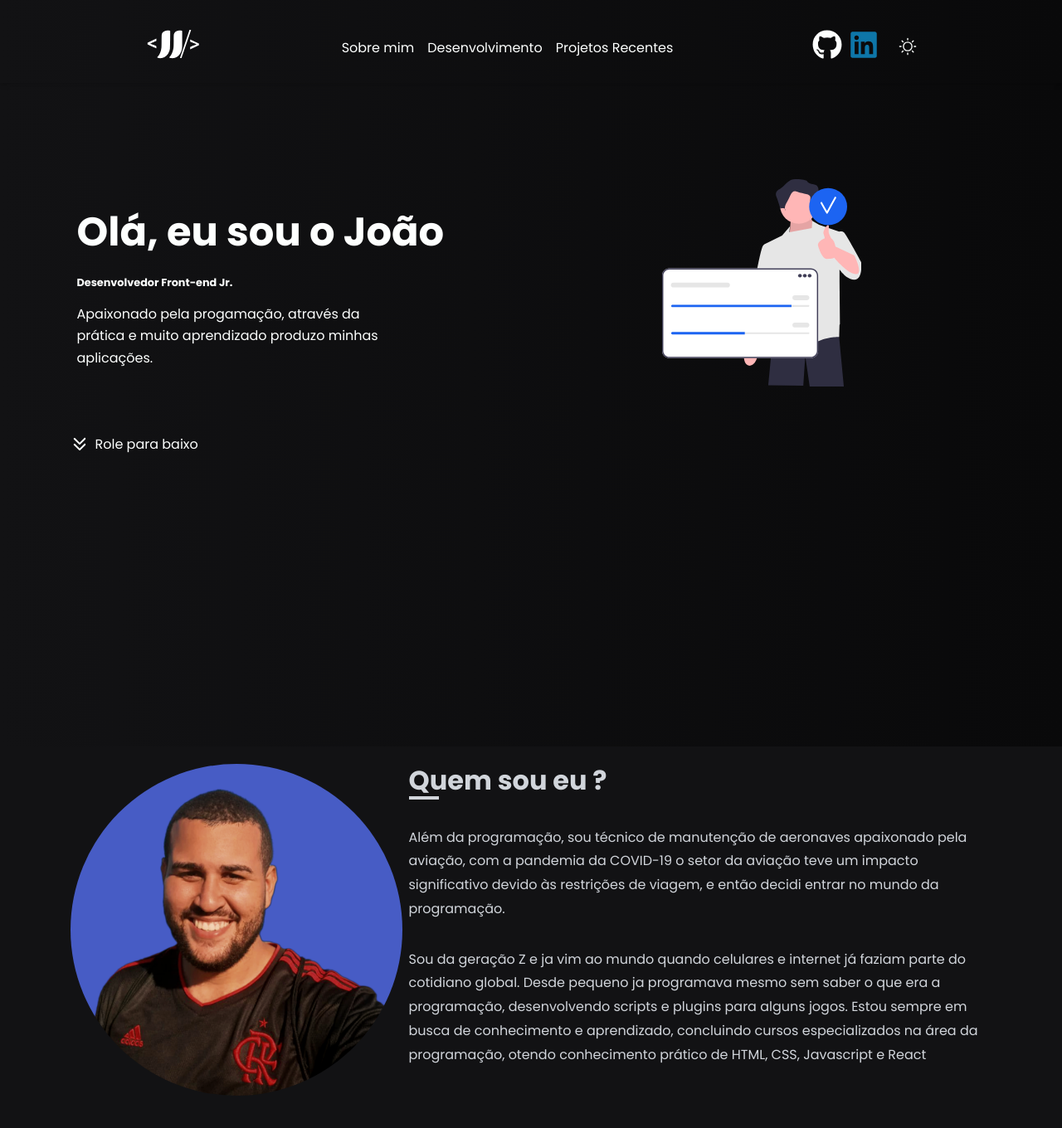
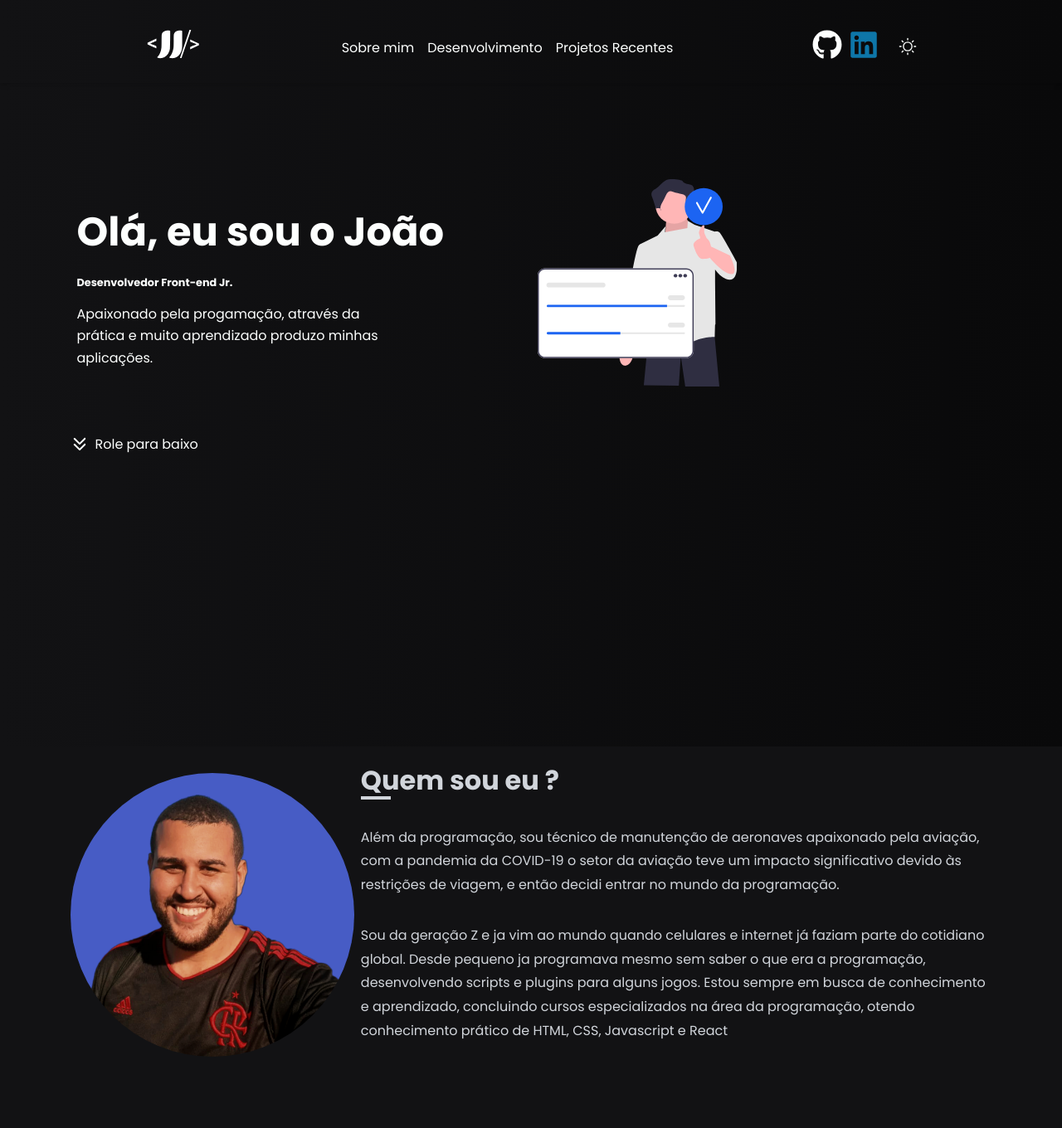
Before and after one commit to joaobr200/joaobr200.github.io, a React (Vite) app: page / in a window 1280 px wide. Shown: the top 1360 px of the page at 83% size. Built offline with nearby package versions, Linux system fonts and the light colour scheme.

Commit message:
fix for better:  change picture for figure

```diff
--- a/src/components/Home/About/index.tsx
+++ b/src/components/Home/About/index.tsx
@@ -34,7 +34,7 @@ const About = () => {
     <AboutSection id="about">
       <div className="container">
         <Container>
-          <picture>
+          <figure>
             <motion.img
               src={me}
               alt="Minha foto sorrindo com a camisa do flamengo e fundo roxo"
@@ -43,7 +43,7 @@ const About = () => {
               whileInView="visible"
               viewport={{ once: true, margin: "-100px" }}
             />
-          </picture>
+          </figure>
           <AboutWrapper>
             <motion.h2
               variants={frameAboutVariants}
--- a/src/components/Home/About/styles.ts
+++ b/src/components/Home/About/styles.ts
@@ -14,17 +14,15 @@ export const Container = styled.div`
   flex-direction: column;
   margin: auto 0;
 
-  picture {
-    width: 100%;
-    height: 100%;
-    max-width: 400px;
-    max-height: 400px;
+  figure {
     margin-right: 8px;
   }
 
   img {
     width: 100%;
     height: 100%;
+    max-width: 400px;
+    max-height: 400px;
     border-radius: 50%;
   }
 
--- a/src/components/Home/Welcome/index.tsx
+++ b/src/components/Home/Welcome/index.tsx
@@ -71,9 +71,9 @@ const Welcome = () => {
             initial="hidden"
             animate="visible"
           >
-            <picture aria-label="Imagem principal do site, homem fazendo sinal de ok com a mão esquerda.">
+            <figure aria-label="Imagem principal do site, homem fazendo sinal de ok com a mão esquerda.">
               <PortifolioSVG aria-hidden />
-            </picture>
+            </figure>
           </ImgWrapper>
         </Container>
         <motion.div
```
